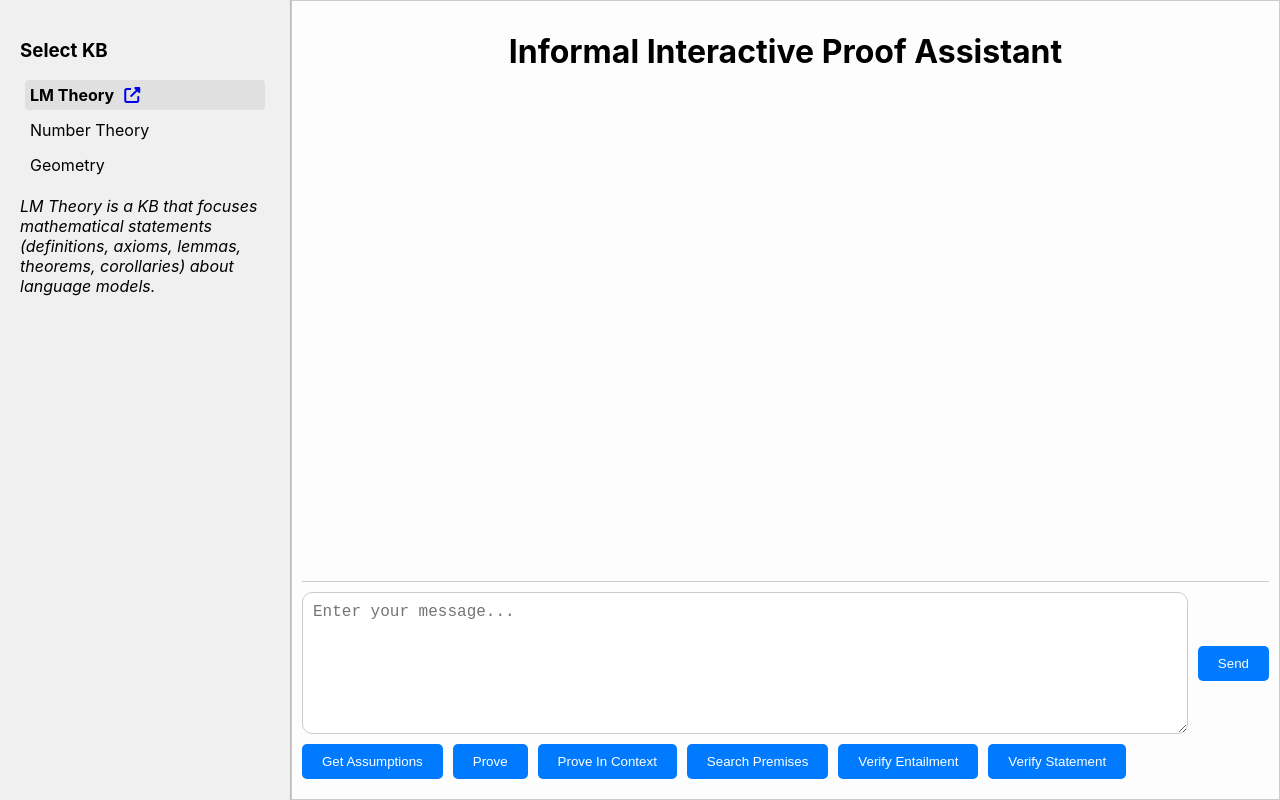
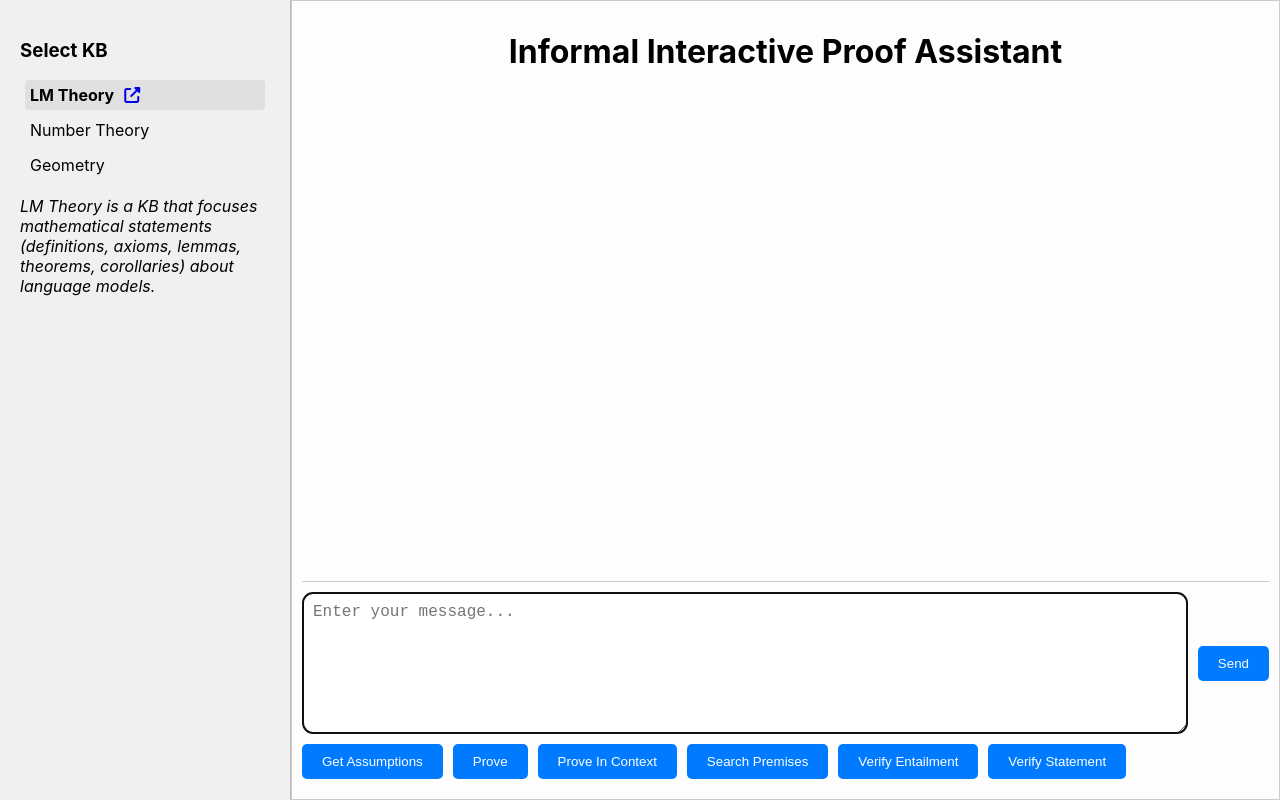
Before and after one commit to SL2000s/iipa_frontend, a React (Create React App) app: page / in a window 1280 px wide. Built offline with nearby package versions, Linux system fonts and the light colour scheme.

Commit message:
Write in chat textfield automatically when visiting page

```diff
--- a/src/App.js
+++ b/src/App.js
@@ -9,6 +9,7 @@ import { FaCopy } from "react-icons/fa";
 
 function App() {
   const [input, setInput] = useState('');
+  const inputRef = useRef(null);
   const [kb, setKb] = useState([
     { label: 'lm_theory', displayName: 'LM Theory', link: 'http://127.0.0.1:8800' },
     { label: 'number_theory', displayName: 'Number Theory', link: '' },
@@ -74,6 +75,12 @@ function App() {
   const handleKbSelect = (kbLabel) => {
     setSelectedKb(kbLabel);
   };
+
+  useEffect(() => {
+    if (inputRef.current) {
+      inputRef.current.focus();
+    }
+  }, []);
 
   useEffect(() => {
     if (chatHistoryRef.current) {
@@ -159,6 +166,7 @@ function App() {
 
         <div className="input-area">
           <textarea
+            ref={inputRef}
             className="input-textarea"
             value={input}
             onChange={(e) => setInput(e.target.value)}
```
